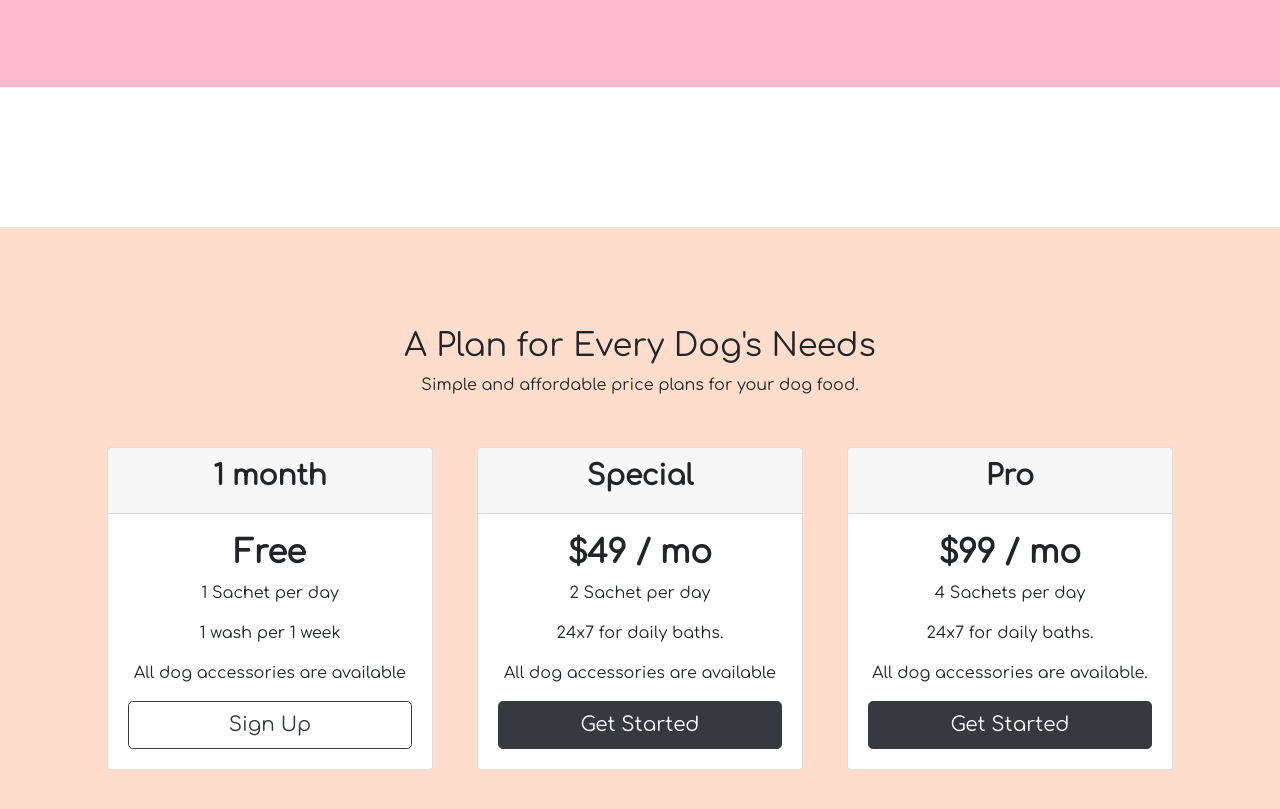
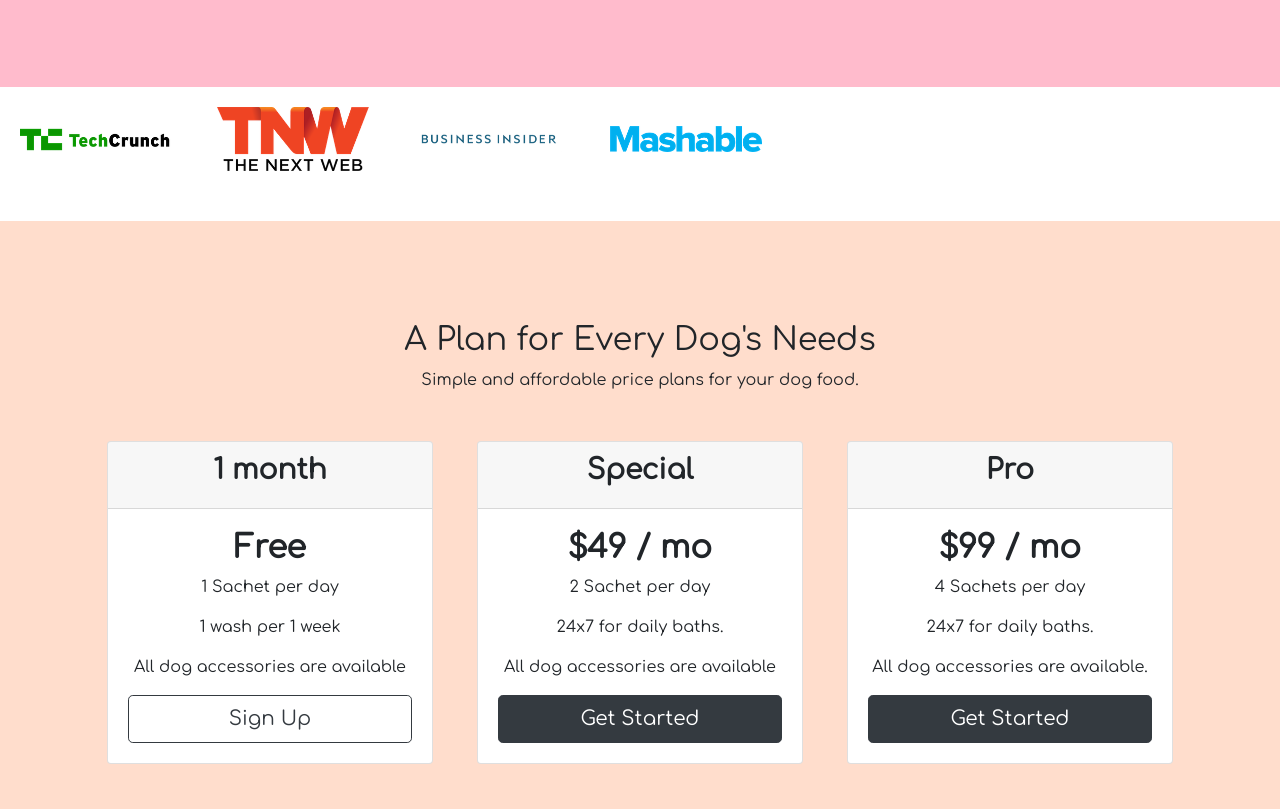
Before and after one commit to vinuthnanuthakki18/STRID, a plain HTML site: page index.html in a window 1280 px wide. Shown: the part 1681-2490 px from the top of the page. Drawn offline with nearby package versions, Linux system fonts and the light colour scheme.

Commit message:
Update index.html

```diff
--- a/index.html
+++ b/index.html
@@ -114,7 +114,10 @@ By S T R I D , I found my best friend. Woof.</h2>
 
   <!-- Press -->
 
-  <section id="pr
+  <section id="press>
+       <div id="testimonial-carousel" class="carousel slide" data-ride="false">
+      <div class="carousel-inner">
+        <div class="carousel-item active" >
     <img style="width:15%; padding:20px 20px 50px;" src="TechCrunch.png" alt="tc-logo">
     <img style="width:15%; padding:20px 20px 50px;" src="tnw.png" alt="tnw-logo">
     <img style="width:15%; padding:20px 20px 50px;" src="bizinsider.png" alt="biz-insider-logo">
```
